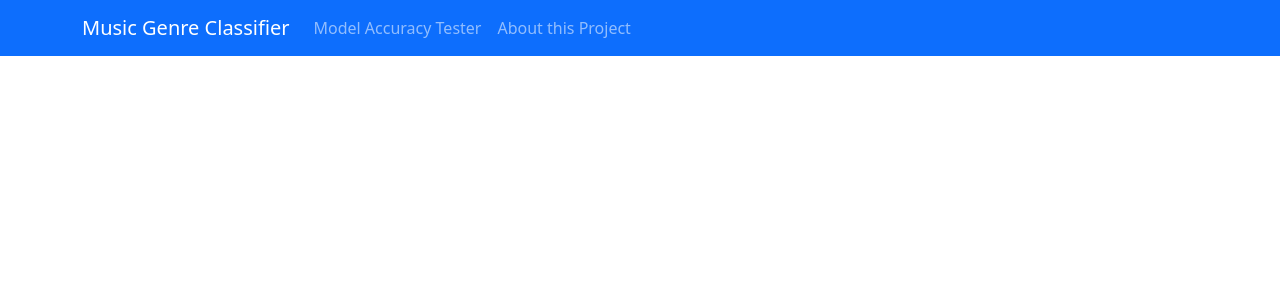
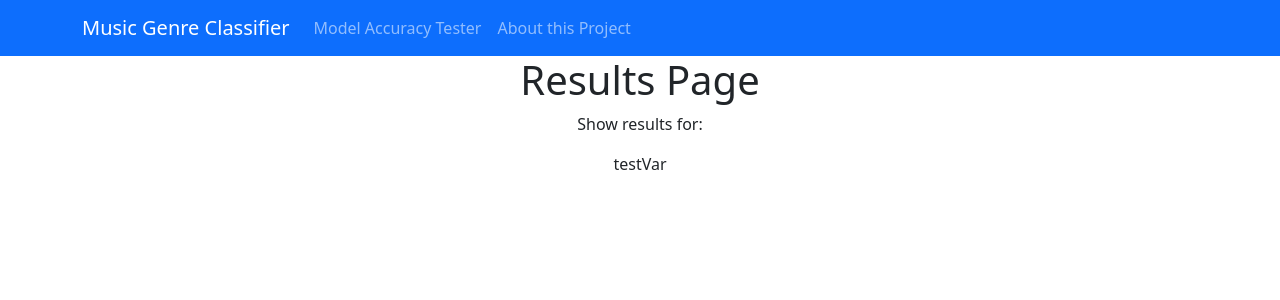
Before and after one commit to iDoc1/Music-Genre-Neural-Network, a React (Create React App) app in the folder music_genre_classifier_ui/: page /results in a window 1280 px wide. Shown: the top 300 px of the page. Built offline with nearby package versions, Linux system fonts and the light colour scheme.

Commit message:
Results page takes video URL as argument

```diff
--- a/music_genre_classifier_ui/src/App.css
+++ b/music_genre_classifier_ui/src/App.css
@@ -61,6 +61,10 @@
   border-top-right-radius: 10px;
 }
 
+.imgThumbnail:hover {
+    cursor: pointer;
+}
+
 .videoLink {
   color: white;
   font-size: .6em;
--- a/music_genre_classifier_ui/src/App.js
+++ b/music_genre_classifier_ui/src/App.js
@@ -1,17 +1,21 @@
 import './App.css';
 import { BrowserRouter as Router, Routes, Route } from 'react-router-dom';
+import { useState } from 'react';
 import HomePage from './pages/HomePage';
+import ResultsPage from './pages/ResultsPage';
 import AboutPage from './pages/AboutPage';
 import TopNavbar from './components/Navbar';
 
 function App() {
+    const [videoUrl, setVideoUrl] = useState('');  // To provide
 
     return (
         <div className="App">
         <Router>
             <TopNavbar/>
             <Routes>
-          <Route path='/' exact element={<HomePage />} />
+            <Route path='/' exact element={<HomePage setVideoUrl={setVideoUrl}/>} />
+            <Route path='/results' element={<ResultsPage videoUrl={videoUrl}/>} />
             <Route path='/about' element={<AboutPage />} />
             </Routes>
         </Router>
--- a/music_genre_classifier_ui/src/components/Thumbnail.js
+++ b/music_genre_classifier_ui/src/components/Thumbnail.js
@@ -1,6 +1,15 @@
 import React from 'react';
+import { useNavigate } from 'react-router-dom';
 
-function Thumbnail({ songInfo }) {
+function Thumbnail({ songInfo, setVideoUrl }) {
+    const navigate = useNavigate();
+
+    // Sends request to run song through results, then shows results page
+    const showModelResults = () => {
+        setVideoUrl(songInfo.videoUrl);
+        navigate('/results');
+    }
+
     return (
         <>
             <div className='imgContainer'>
@@ -8,6 +17,7 @@ function Thumbnail({ songInfo }) {
                 className='imgThumbnail'
                 src={songInfo.videoImgUrl}
                 alt='new'
+                onClick={showModelResults}
                 />
                 <figcaption>{songInfo.videoTitle}</figcaption>
                 <a className='videoLink' href={songInfo.videoUrl}>Video Link</a>
--- a/music_genre_classifier_ui/src/pages/HomePage.js
+++ b/music_genre_classifier_ui/src/pages/HomePage.js
@@ -4,13 +4,13 @@ import SearchBox from '../components/SearchBox';
 import Thumbnail from '../components/Thumbnail';
 import InfoText from '../components/InfoText';
 
-function HomePage() {
+function HomePage({ setVideoUrl }) {
     const [songObjArr, setSongObjArr] = useState([]);
     const [infoTextCount, setInfoTextCount] = useState(0);
 
-  // Call Flask server to get YouTube search data given the queryString submitted by user
+  // Call server to get YouTube search data given the queryString submitted by user
     const fetchSearchData = async (queryString) => {
-        const baseUrl = 'http://127.0.0.1:8050/getYouTubeResults';
+        const baseUrl = 'http://127.0.0.1:8050/youtube-search-results';
         const response = await fetch(baseUrl + `?songName=${encodeURIComponent(queryString)}`);
         const data = await response.json();
 
@@ -47,6 +47,7 @@ function HomePage() {
             <div className='thumbnailContainer'>
                 {songObjArr.map((songObj, i) => <Thumbnail
                     songInfo={songObj}
+                    setVideoUrl={setVideoUrl}
                     setInfoTextCount={setInfoTextCount}
                     key={i}/>)}
             </div>
--- /dev/null
+++ b/music_genre_classifier_ui/src/pages/ResultsPage.js
@@ -0,0 +1,24 @@
+import React from 'react';
+import { useState, useEffect } from 'react';
+
+function ResultsPage({ videoUrl }) {
+    const [testVar, setTestVar] = useState("");
+
+    // On page render, run model using audio of given video URL then display results
+    useEffect(() => {
+        setTestVar("testVar");
+        // run model
+        // display results
+    }, [])
+
+
+    return (
+        <>
+            <h1>Results Page</h1>
+            <p>Show results for: {videoUrl}</p>
+            <p>{testVar}</p>
+        </>
+    );
+};
+
+export default ResultsPage;
```
Also changed, not shown: music_genre_classifier_ui/src/components/Navbar.js (+5 -5 lines), 1 other file (tests, documents, lock files or other folders). Lines whose indentation alone changed are shown as unchanged.
